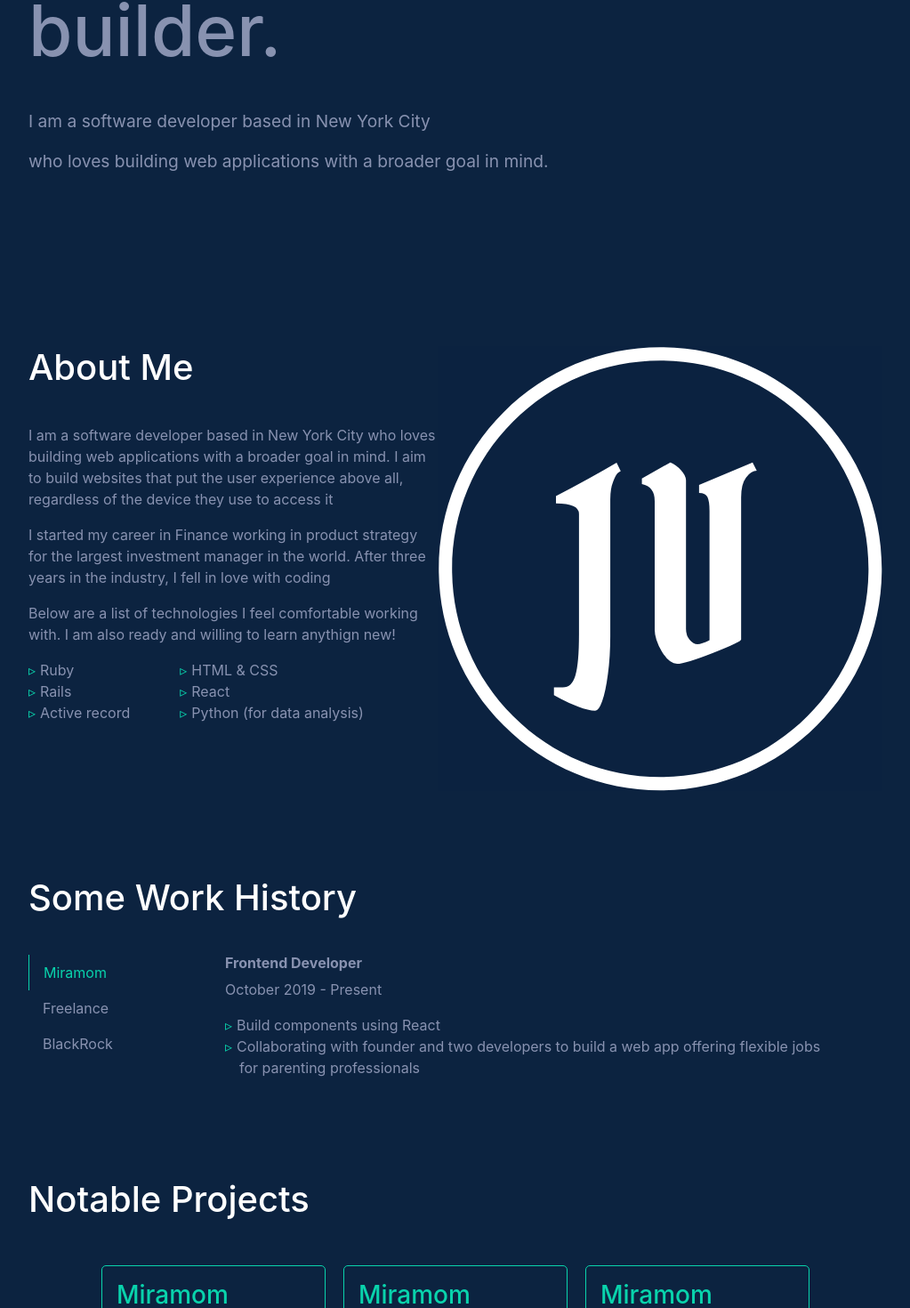
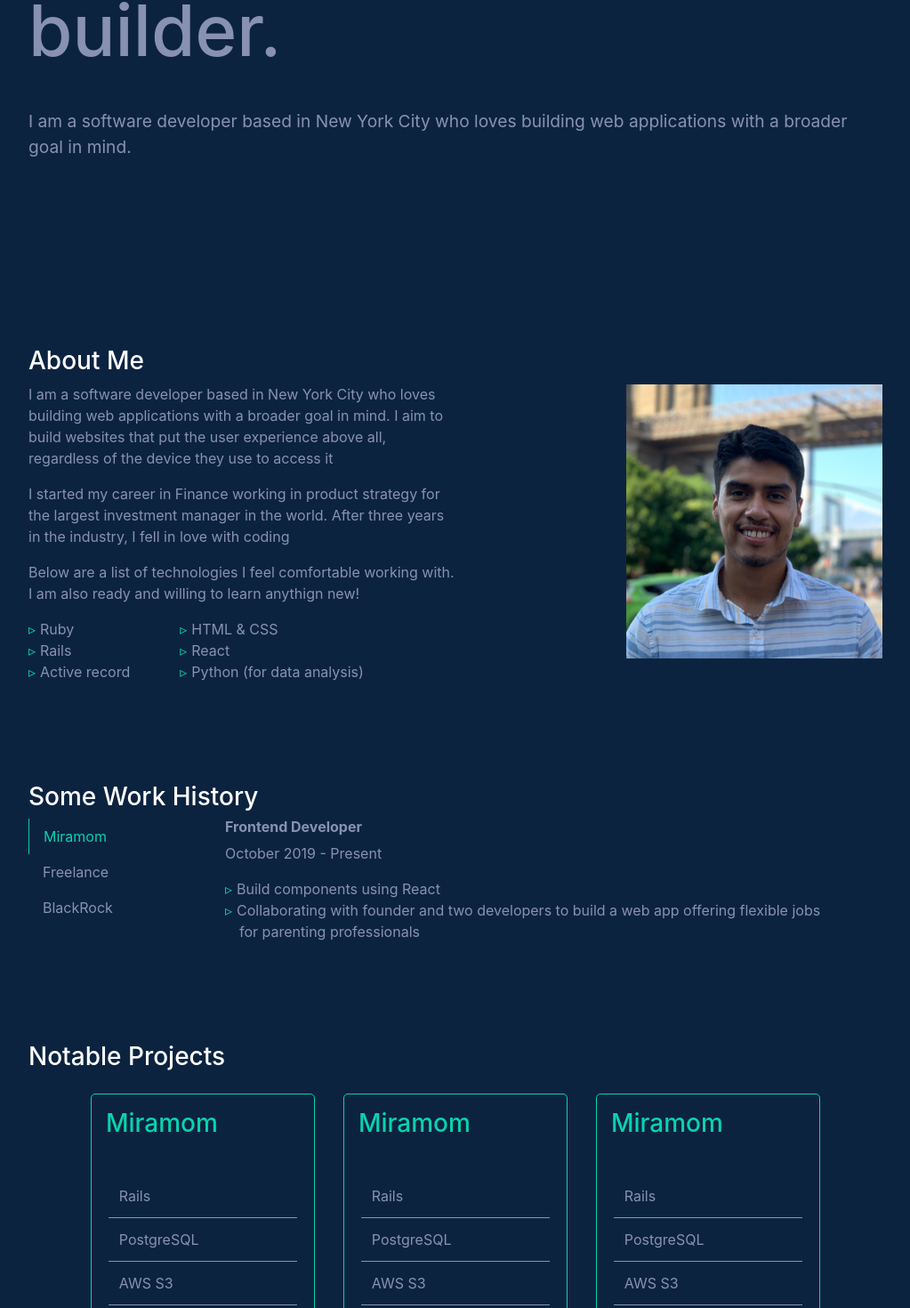
Before and after one commit to jvelis94/react-portfolio, a React (Create React App) app: page / in a window 1280 px wide. Shown: the part 679-2149 px from the top of the page at 89% size, without its empty margins (128-1151 px from the left). Built offline with nearby package versions, Linux system fonts and the light colour scheme.

Commit message:
styled scroll bar so that it is transparent

```diff
--- a/src/App.css
+++ b/src/App.css
@@ -197,6 +197,7 @@ text-align: center;
 .about-me {
   display: flex;
   justify-content: space-between;
+  align-items: center;
 }
 
 #about-text {
@@ -251,7 +252,7 @@ h1 {
   }
 
   h1 {
-    font-size: 2rem !important;
+    font-size: 3rem !important;
   }
 }
 
@@ -296,6 +297,14 @@ h1 {
   color: #8892B0;
 }
 
+#about-img {
+  width: 30%;
+}
+
+#about-img img {
+  width: 100%;
+}
+
 @media (max-width: 1000px) {
   #work-history-desktop {
     display: none;
@@ -312,7 +321,7 @@ h1 {
 
   .nav {
     flex-wrap: nowrap;
-    overflow: scroll;
+    overflow-x: scroll;
   }
 
   #about-img img {
@@ -321,6 +330,7 @@ h1 {
   }
 
   #about-img {
+    margin-top: 12px;
     text-align: center;
   }
 
@@ -336,7 +346,7 @@ h1 {
 }
 
 #project-item {
-  margin: 10px;
+  margin: 16px;
 }
 
 .react-card-flip {
@@ -382,3 +392,12 @@ button {
   color: #09d3ac;
 }
 /* end of projects */
+
+h3 {
+  color: white;
+}
+
+::-webkit-scrollbar {
+  background: none;
+  height: 0px;
+}
--- a/src/components/AboutMe.js
+++ b/src/components/AboutMe.js
@@ -1,12 +1,12 @@
 import React from 'react';
-import logo from '../images/J.png'
+import portrait from '../images/portrait.jpeg'
 
 class AboutMe extends React.Component {
     render() {
         return (
             <div class='about-me'>
                 <section id='about-text'>
-                    <h1>About Me</h1>
+                    <h3>About Me</h3>
 
                     <p>I am a software developer based in New York City who loves building web applications with a broader goal in mind. I aim to build websites that put the user experience above all, regardless of the device they use to access it</p>
                     <p>I started my career in Finance working in product strategy for the largest investment manager in the world. After three years in the industry, I fell in love with coding</p>
@@ -26,7 +26,7 @@ class AboutMe extends React.Component {
                     </div>
                 </section>
                 <section id='about-img'>
-                    <img src={logo} />
+                    <img src={portrait} />
                 </section>
             </div>
         )
--- a/src/components/Experience.js
+++ b/src/components/Experience.js
@@ -71,7 +71,7 @@ class Experience extends React.Component {
 
         return (
             <div class='experience'>
-                <h1>Some Work History</h1>
+                <h3>Some Work History</h3>
                 <div id='work-history-desktop'>
                     <Tab.Container id="left-tabs-example" defaultActiveKey={1}>
                         <Row>
--- a/src/components/Projects.js
+++ b/src/components/Projects.js
@@ -42,7 +42,7 @@ class Projects extends React.Component {
 
         return (
             <div class='projects'>
-                <h1>Notable Projects</h1>
+                <h3>Notable Projects</h3>
                 <div class='project-list'>
                     {this.state.projects.map(project => (
                         <div id='project-item'>
--- a/src/components/Top.js
+++ b/src/components/Top.js
@@ -9,8 +9,7 @@ class Top extends React.Component {
                     <h1 style={{color: '#ffffff'}}>Joel Velis.</h1>
                     <h1 style={{ color: '#8892B0'}}>I'm a thinker, and a builder.</h1>
 
-                    <p>I am a software developer based in New York City</p>
-                    <p>who loves building web applications with a broader goal in mind. </p>
+                    <p>I am a software developer based in New York City who loves building web applications with a broader goal in mind. </p>
                 </div>
             </div>
         )
```
Also changed, not shown: src/images/portrait.jpeg (added).
